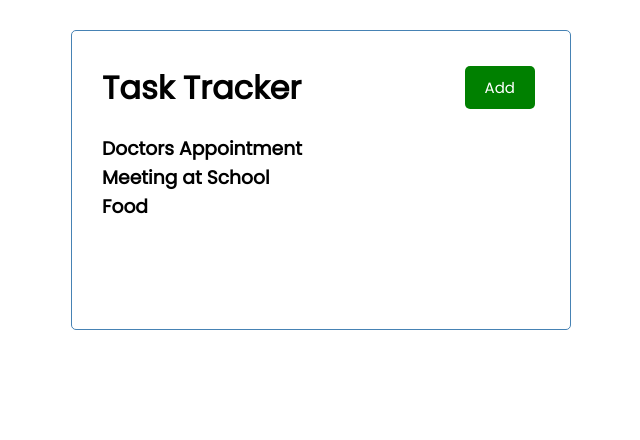
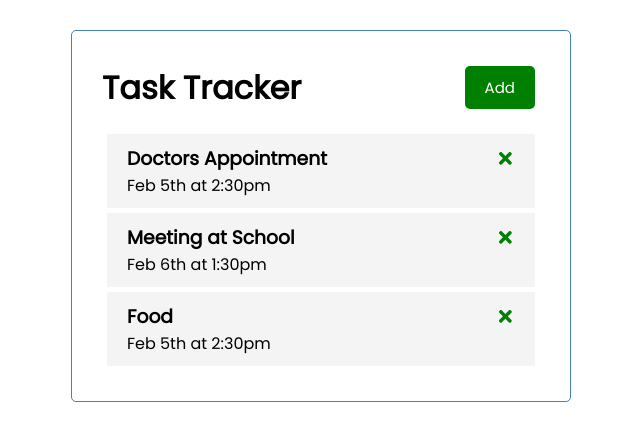
Before and after one commit to JRS296/Activity-Tracker---React, a React (Create React App) app: page / in a window 1280 px wide. Shown: the top 440 px of the page, without its empty margins (319-959 px from the left). Built offline with nearby package versions, Linux system fonts and the light colour scheme.

Commit message:
Commit #3 - Tasks UI Completed, beginning function for creation/deletion - 23.06.2022 @17:48

```diff
--- a/src/App.js
+++ b/src/App.js
@@ -1,13 +1,36 @@
 import React from "react";
 import Header from "./components/Header";
 import Tasks from "./components/Tasks";
+import { useState } from 'react' //This is a hook
 
 function App() {
+  const [tasks, setTasks] = useState(
+    [
+      {
+        id: 1,
+        text: 'Doctors Appointment',
+        day: 'Feb 5th at 2:30pm',
+        reminder: true,
+      },
+      {
+        id: 2,
+        text: 'Meeting at School',
+        day: 'Feb 6th at 1:30pm',
+        reminder: true,
+      },
+      {
+        id: 3,
+        text: 'Food',
+        day: 'Feb 5th at 2:30pm',
+        reminder: false,
+      },
+    ]
+  )
 
   return ( //Example of inline styling
     <div className="container ">
       <Header title="Task Tracker"/>
-      <Tasks/>
+      <Tasks tasks={tasks}/>
     </div>
   );
 }
--- a/src/components/Task.js
+++ b/src/components/Task.js
@@ -2,17 +2,8 @@
 
 const Task = ({ task, onDelete, onToggle }) => {
   return (
-    <div
-      className={`task ${task.reminder && 'reminder'}`}
-      onDoubleClick={() => onToggle(task.id)}
-    >
-      <h3>
-        {task.text}{' '}
-        <FaTimes
-          style={{ color: 'red', cursor: 'pointer' }}
-          onClick={() => onDelete(task.id)}
-        />
-      </h3>
+    <div className='task'>
+      <h3>{task.text} <FaTimes style={{color:'green'}}/></h3>
       <p>{task.day}</p>
     </div>
   )
--- a/src/components/Tasks.js
+++ b/src/components/Tasks.js
@@ -23,33 +23,13 @@
   },
 ]*/
 
-const Tasks = () => {
-  const [tasks, setTasks] = useState(
-    [
-      {
-        id: 1,
-        text: 'Doctors Appointment',
-        day: 'Feb 5th at 2:30pm',
-        reminder: true,
-      },
-      {
-        id: 2,
-        text: 'Meeting at School',
-        day: 'Feb 6th at 1:30pm',
-        reminder: true,
-      },
-      {
-        id: 3,
-        text: 'Food',
-        day: 'Feb 5th at 2:30pm',
-        reminder: false,
-      },
-    ]
-  )
+const Tasks = ({ tasks }) => {
+
   return (
     <>
       {tasks.map((task, index) => (
-        <h3 key={task.id}>{task.text}</h3>
+        <Task key={task.id} task={task}/>
+        //<h3 key={task.id}>{task.text}</h3>
         //<Task key={index} task={task} onDelete={onDelete} onToggle={onToggle} />
       ))}
     </>
```
